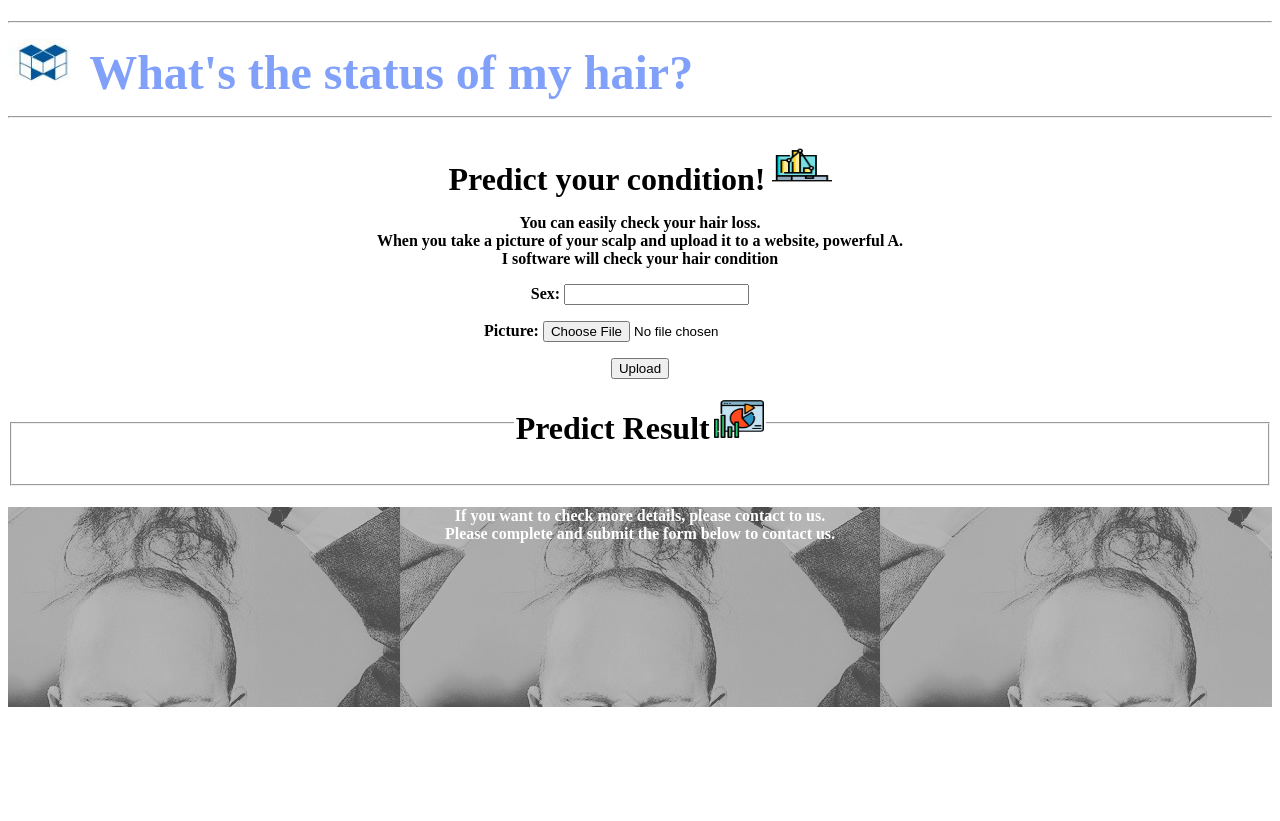
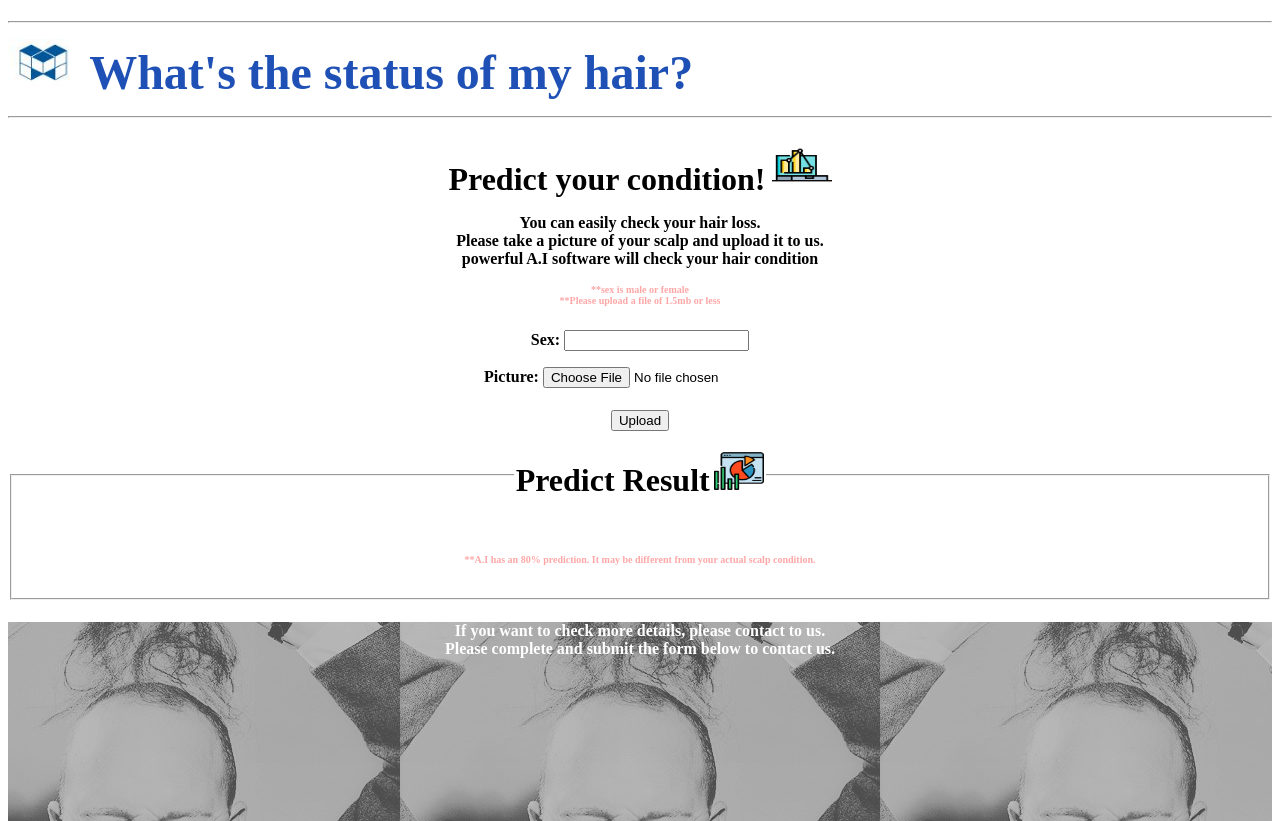
Before and after one commit to JoHyunGeun/django, a Django app: page / in a window 1280 px wide. Shown: the top 821 px of the page. Before the commit the page ends 707 px from the top, so only its background shows below. Run offline with Django 3.2, Linux system fonts and the light colour scheme.

Commit message:
Update index.html

```diff
--- a/groovenauts/predict/templates/predict/index.html
+++ b/groovenauts/predict/templates/predict/index.html
@@ -1,3 +1,4 @@
+
 
 
 <!doctype html>
@@ -40,7 +41,7 @@
         <h1>
 	<hr>
 		{% load staticfiles %}
-            <font size=21 color=#80A0FA>
+            <font size=21 color=#1F50B5>
 	<img width=70 height = 50 src="{% static "predict/dd.jpg" %}" alt="My image1">
             <b>What's the status of my hair?</b></font>
             <hr>
@@ -51,8 +52,13 @@
 	<img height=50 width=60 src="{% static "predict/aa.jpg" %}" alt="My image2">
 	<font size = 3>
 	 <p>You can easily check your hair loss.<br>
-	When you take a picture of your scalp and upload it to a website, powerful A.<br>
-	I software will check your hair condition</p>
+	Please take a picture of your scalp and upload it to us.<br>
+	powerful A.I software will check your hair condition</p></font>
+	<font size = 1 color=#FFA7A7>
+	<p>**sex is male or female<br>
+	**Please upload a file of 1.5mb or less
+	<p/></font>
+	<font size = 3>
 	<form method='Post' action="" enctype="multipart/form-data">{% csrf_token %}
         {{ form.as_p}}
         <input type='submit' class='btn btn-default' value="Upload" />
@@ -63,7 +69,9 @@
 	<font size=6>
             Predict Result</font>
 	<img height=40 width=50 src="{% static "predict/cc.jpg" %}" alt="My image3"></legend>
-        	<p>{{source}}</p></fieldset>
+        	<p>{{source}}<br><font size = 1 color=#FFA7A7>
+	**A.I has an 80% prediction. It may be different from your actual scalp condition.
+	</font></p></fieldset>
         </h3>
         <h4><div>
 	<font size=3 color = "white">
```
